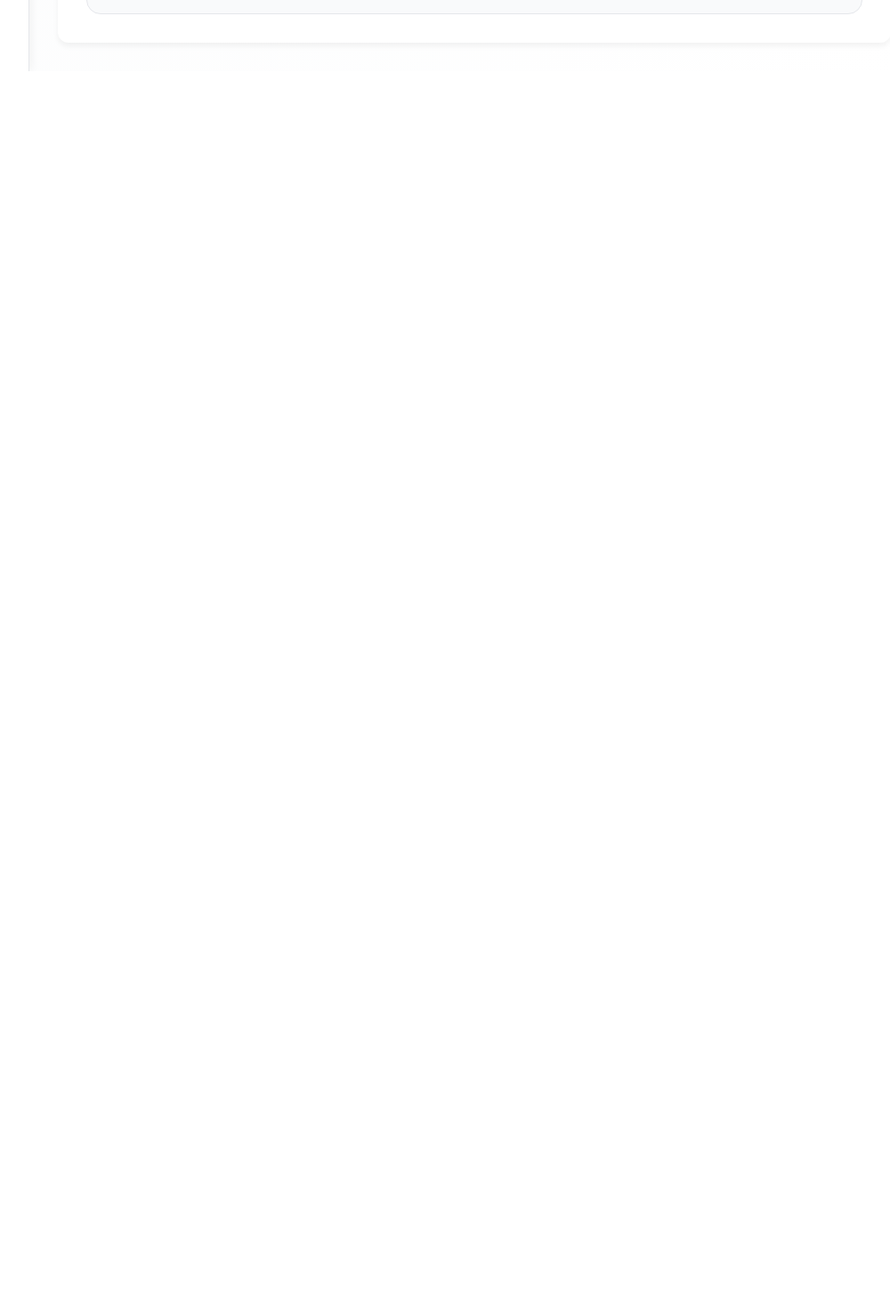
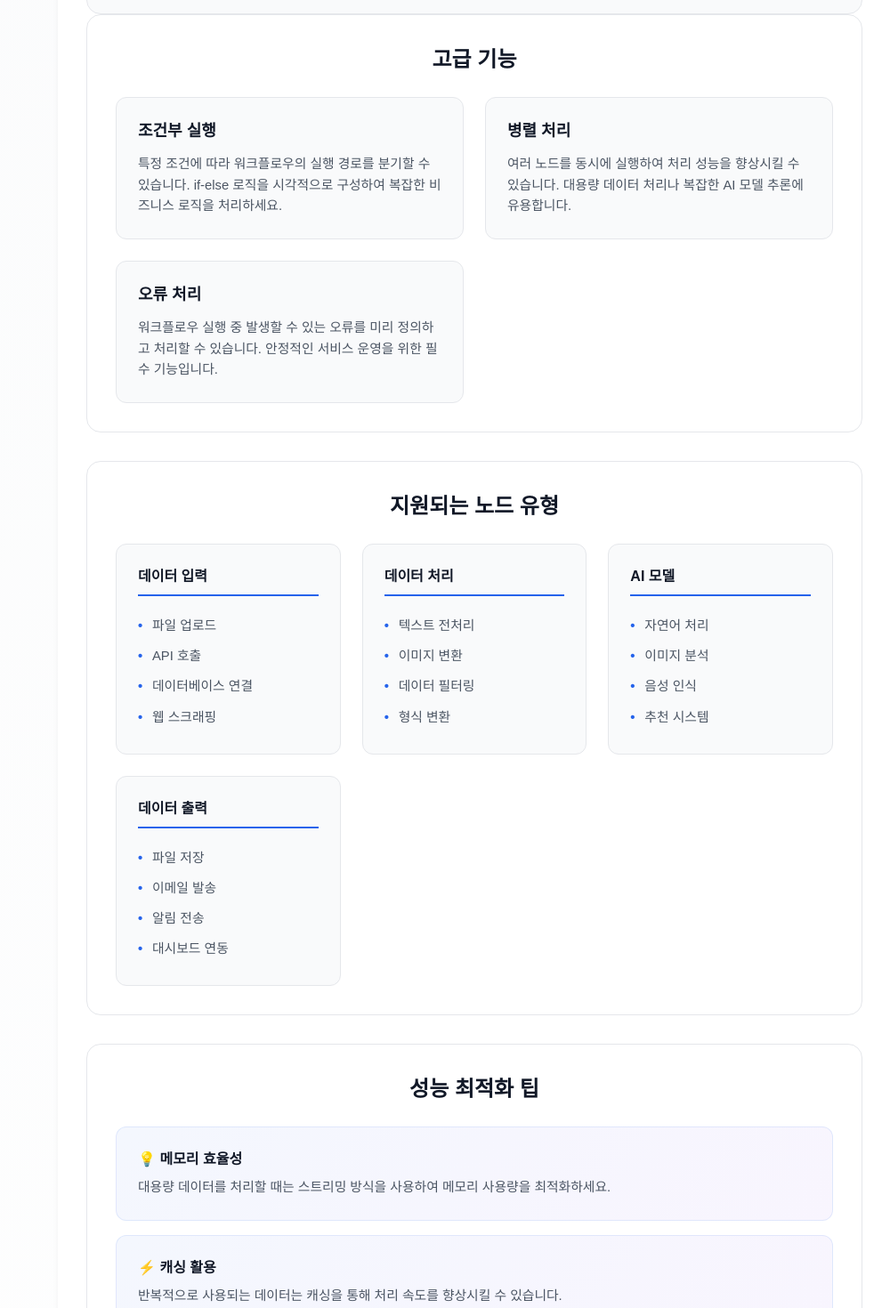
Before and after one commit to X2bee/PlateeRAG, a Next.js app: page /main in a window 1280 px wide. Shown: the part 1320-2790 px from the top of the page at 89% size, without its empty margins (247-1247 px from the left). Before the commit the page ends 1400 px from the top, so only its background shows below. Built offline with nearby package versions, Linux system fonts and the light colour scheme.

Commit message:
feat: Refactor styles and add additional information sections for Canvas Introduction and Main Page

```diff
--- a/src/app/HomePage.module.scss
+++ b/src/app/HomePage.module.scss
@@ -1,4 +1,3 @@
-// Color Variables
 $primary-blue: #2563eb;
 $primary-purple: #7c3aed;
 $primary-green: #059669;
--- a/src/app/main/assets/CanvasIntro.module.scss
+++ b/src/app/main/assets/CanvasIntro.module.scss
@@ -204,3 +204,122 @@ $white: #ffffff;
     font-size: 0.925rem;
   }
 }
+
+// Additional Information Sections
+.additionalInfo {
+  background: $white;
+  padding: 2rem;
+  border-radius: 1rem;
+  border: 1px solid $gray-200;
+  margin-bottom: 2rem;
+
+  h3 {
+    font-size: 1.5rem;
+    font-weight: 600;
+    color: $gray-900;
+    margin: 0 0 1.5rem 0;
+    text-align: center;
+  }
+}
+
+.infoGrid {
+  display: grid;
+  grid-template-columns: repeat(auto-fit, minmax(280px, 1fr));
+  gap: 1.5rem;
+}
+
+.infoCard {
+  background: $gray-50;
+  padding: 1.5rem;
+  border-radius: 0.75rem;
+  border: 1px solid $gray-200;
+
+  h4 {
+    font-size: 1.125rem;
+    font-weight: 600;
+    color: $gray-900;
+    margin: 0 0 0.75rem 0;
+  }
+
+  p {
+    color: $gray-600;
+    line-height: 1.6;
+    margin: 0;
+    font-size: 0.925rem;
+  }
+}
+
+// Node Types Section
+.nodeTypes {
+  display: grid;
+  grid-template-columns: repeat(auto-fit, minmax(200px, 1fr));
+  gap: 1.5rem;
+}
+
+.nodeCategory {
+  background: $gray-50;
+  padding: 1.5rem;
+  border-radius: 0.75rem;
+  border: 1px solid $gray-200;
+
+  h4 {
+    font-size: 1rem;
+    font-weight: 600;
+    color: $gray-900;
+    margin: 0 0 1rem 0;
+    padding-bottom: 0.5rem;
+    border-bottom: 2px solid $primary-blue;
+  }
+
+  ul {
+    list-style: none;
+    padding: 0;
+    margin: 0;
+
+    li {
+      color: $gray-600;
+      padding: 0.375rem 0;
+      font-size: 0.925rem;
+      position: relative;
+      padding-left: 1rem;
+
+      &:before {
+        content: "•";
+        color: $primary-blue;
+        position: absolute;
+        left: 0;
+        font-weight: bold;
+      }
+    }
+  }
+}
+
+// Tips Section
+.tipsList {
+  display: grid;
+  gap: 1rem;
+}
+
+.tip {
+  background: linear-gradient(135deg, rgba($primary-blue, 0.05) 0%, rgba($primary-purple, 0.05) 100%);
+  padding: 1.5rem;
+  border-radius: 0.75rem;
+  border: 1px solid rgba($primary-blue, 0.1);
+
+  h4 {
+    font-size: 1rem;
+    font-weight: 600;
+    color: $gray-900;
+    margin: 0 0 0.5rem 0;
+    display: flex;
+    align-items: center;
+    gap: 0.5rem;
+  }
+
+  p {
+    color: $gray-600;
+    line-height: 1.6;
+    margin: 0;
+    font-size: 0.925rem;
+  }
+}
--- a/src/app/main/assets/MainPage.module.scss
+++ b/src/app/main/assets/MainPage.module.scss
@@ -24,16 +24,24 @@ $white: #ffffff;
 .mainContent {
   flex: 1;
   padding: 2rem;
+  margin-left: 280px; // 사이드바 width만큼 좌측 여백 추가
   overflow-y: auto;
+  min-height: 100vh;
 }
 
 .sidebar {
+  position: fixed;
+  top: 0;
+  left: 0;
   width: 280px;
+  height: 100vh;
   background: $white;
   border-right: 1px solid $gray-200;
   box-shadow: 2px 0 10px rgba(0, 0, 0, 0.05);
   display: flex;
   flex-direction: column;
+  z-index: 1000;
+  overflow-y: auto;
 }
 
 // Sidebar Header
@@ -145,13 +153,19 @@ $white: #ffffff;
   }
 
   .sidebar {
+    position: relative;
+    top: auto;
+    left: auto;
     width: 100%;
+    height: auto;
     border-right: none;
     border-top: 1px solid $gray-200;
     order: 2;
+    z-index: auto;
   }
 
   .mainContent {
+    margin-left: 0;
     order: 1;
   }
 
--- a/src/app/main/components/CanvasIntroduction.tsx
+++ b/src/app/main/components/CanvasIntroduction.tsx
@@ -81,6 +81,97 @@ const CanvasIntroduction: React.FC = () => {
           </div>
         </div>
       </div>
+
+      {/* Additional Information Sections for Scroll Testing */}
+      <div className={styles.additionalInfo}>
+        <h3>고급 기능</h3>
+        <div className={styles.infoGrid}>
+          <div className={styles.infoCard}>
+            <h4>조건부 실행</h4>
+            <p>특정 조건에 따라 워크플로우의 실행 경로를 분기할 수 있습니다. if-else 로직을 시각적으로 구성하여 복잡한 비즈니스 로직을 처리하세요.</p>
+          </div>
+
+          <div className={styles.infoCard}>
+            <h4>병렬 처리</h4>
+            <p>여러 노드를 동시에 실행하여 처리 성능을 향상시킬 수 있습니다. 대용량 데이터 처리나 복잡한 AI 모델 추론에 유용합니다.</p>
+          </div>
+
+          <div className={styles.infoCard}>
+            <h4>오류 처리</h4>
+            <p>워크플로우 실행 중 발생할 수 있는 오류를 미리 정의하고 처리할 수 있습니다. 안정적인 서비스 운영을 위한 필수 기능입니다.</p>
+          </div>
+        </div>
+      </div>
+
+      <div className={styles.additionalInfo}>
+        <h3>지원되는 노드 유형</h3>
+        <div className={styles.nodeTypes}>
+          <div className={styles.nodeCategory}>
+            <h4>데이터 입력</h4>
+            <ul>
+              <li>파일 업로드</li>
+              <li>API 호출</li>
+              <li>데이터베이스 연결</li>
+              <li>웹 스크래핑</li>
+            </ul>
+          </div>
+
+          <div className={styles.nodeCategory}>
+            <h4>데이터 처리</h4>
+            <ul>
+              <li>텍스트 전처리</li>
+              <li>이미지 변환</li>
+              <li>데이터 필터링</li>
+              <li>형식 변환</li>
+            </ul>
+          </div>
+
+          <div className={styles.nodeCategory}>
+            <h4>AI 모델</h4>
+            <ul>
+              <li>자연어 처리</li>
+              <li>이미지 분석</li>
+              <li>음성 인식</li>
+              <li>추천 시스템</li>
+            </ul>
+          </div>
+
+          <div className={styles.nodeCategory}>
+            <h4>데이터 출력</h4>
+            <ul>
+              <li>파일 저장</li>
+              <li>이메일 발송</li>
+              <li>알림 전송</li>
+              <li>대시보드 연동</li>
+            </ul>
+          </div>
+        </div>
+      </div>
+
+      <div className={styles.additionalInfo}>
+        <h3>성능 최적화 팁</h3>
+        <div className={styles.tipsList}>
+          <div className={styles.tip}>
+            <h4>💡 메모리 효율성</h4>
+            <p>대용량 데이터를 처리할 때는 스트리밍 방식을 사용하여 메모리 사용량을 최적화하세요.</p>
+          </div>
+
+          <div className={styles.tip}>
+            <h4>⚡ 캐싱 활용</h4>
+            <p>반복적으로 사용되는 데이터는 캐싱을 통해 처리 속도를 향상시킬 수 있습니다.</p>
+          </div>
+
+          <div className={styles.tip}>
+            <h4>🔄 배치 처리</h4>
+            <p>개별 요청보다는 배치 단위로 처리하여 전체적인 처리량을 증가시키세요.</p>
+          </div>
+
+          <div className={styles.tip}>
+            <h4>📊 모니터링</h4>
+            <p>실시간 모니터링을 통해 병목 지점을 파악하고 성능을 개선하세요.</p>
+          </div>
+        </div>
+      </div>
     </div>
   );
 };
```
